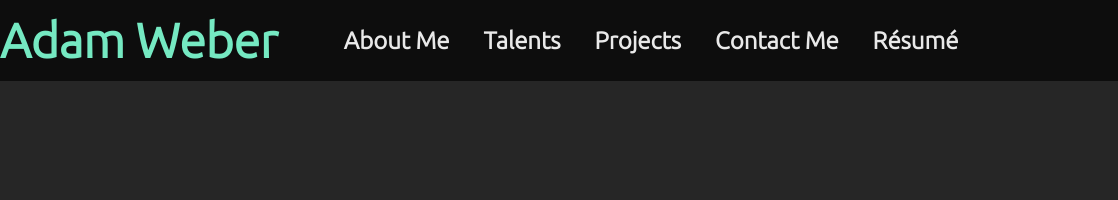
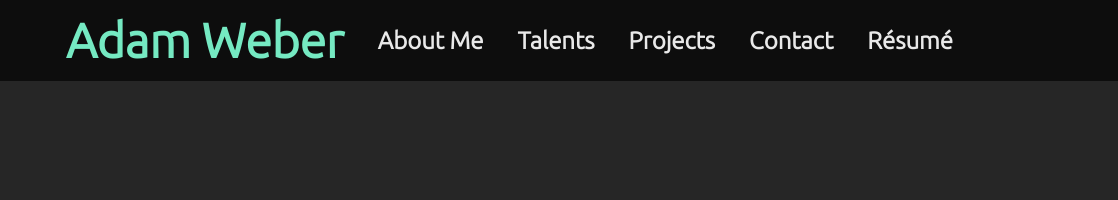
Before and after one commit to Zaidis/Zaidis.github.io, a plain HTML site: page index.html in a window 1280 px wide. Shown: the top 200 px of the page, 0-1118 px from the left. Drawn offline with Linux system fonts and the light colour scheme.

Commit message:
Update index.html

```diff
--- a/index.html
+++ b/index.html
@@ -12,14 +12,19 @@
     <title> Adam Weber - Portfolio</title>
 </head>
 
-<body>
+<body id="top">
     <ul class="navSection">
         <div class="navBar">
-            <div>
+            <!--<div>
                 <b style="color: aquamarine;">Adam Weber</b>
-            </div>
+            </div>-->
             <div style="margin-left: 1em;">
                 <table>
+                    <td>
+                        <div>
+                            <a href="#top" style="display: flex; text-decoration: none; padding-right: 15px; padding-left: 15px;" ><b style="color: aquamarine;">Adam Weber</b></div></a>
+                        </div>
+                    </td>
                     <td>
                         <div class="menuSectionButton">
                             <a href="#aboutMe" style="display: flex; text-decoration: none; padding-right: 15px; padding-left: 15px;" ><b style="color: white;">About Me</b></div></a>
@@ -37,7 +42,7 @@
                     </td>
                     <td>
                         <div class="menuSectionButton">
-                            <a href="#contact" style="display: flex; text-decoration: none; padding-right: 15px; padding-left: 15px;" ><b style="color: white;">Contact Me</b></div></a>
+                            <a href="#contact" style="display: flex; text-decoration: none; padding-right: 15px; padding-left: 15px;" ><b style="color: white;">Contact</b></div></a>
                         </div>
                     </td>
                     <td>
@@ -210,7 +215,7 @@
     <section class="section" style="background-color: blueviolet;"> <!--Contact Me Section-->
         <div>
             <p class="sepText" >
-                Contact Me
+                Contact
             </p>
             <img src = "Images/separater.png" alt="sep" class = "sep">
         </div>
```
